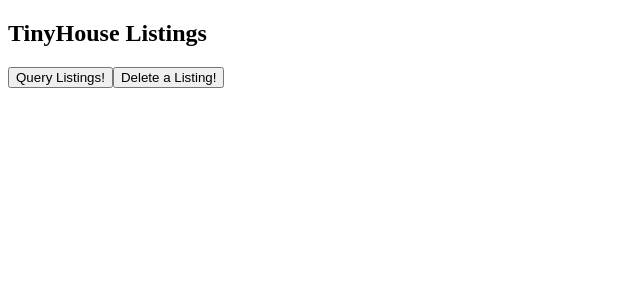
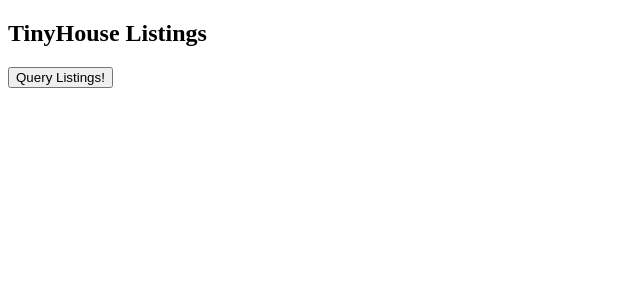
Before and after one commit to PattyHarris/TinyHouse, a React (Create React App) app in the folder client/: page / in a window 1280 px wide. Shown: the top 300 px of the page, without its empty margins (0-640 px from the left). Built offline with nearby package versions, Linux system fonts and the light colour scheme; the HTML template or start-up script is replaced by a standard one.

Commit message:
Addition of 'useState'
React hooks: using 'useState' to query and delete listings.  At the end of this lesson, the listings are displayed with a button to remove an individual listing.

```diff
--- a/client/src/sections/Listings/Listings.tsx
+++ b/client/src/sections/Listings/Listings.tsx
@@ -1,6 +1,9 @@
-import React from "react";
+import React, { useState } from "react";
 import { server } from "../../lib/api";
-import { DeleteListingData, DeleteListingVariables, ListingsData } from "./types";
+import { DeleteListingData,
+         DeleteListingVariables,
+         Listing,
+         ListingsData } from "./types";
 
 const LISTINGS = `
     query Listings {
@@ -31,32 +34,50 @@
 }
 
 export const Listings = ( { title }: Props ) => {
+
+    const [listings, setListings ] = useState<Listing[] | null>(null);
+
     const fetchListings = async () => {
         const { data } = await server.fetch<ListingsData>({
             query : LISTINGS
         });
-        console.log( data.listings );
+
+        setListings(data.listings);
     };
 
-    const deleteListing = async () => {
+    const deleteListing = async ( id: string ) => {
         const { data } = await server.fetch<
             DeleteListingData,
             DeleteListingVariables
         >({
             query : DELETE_LISTING,
             variables: {
-                id: '602475f66cdc2c5a6f97c84f'
+                id
             }
         });
 
-        console.log(data);
+        fetchListings();
     };
+
+    const listingsList  = listings ? (
+        <ul>
+            {listings.map(listing => {
+                return (
+                    <li key={listing.id}>{listing.title}{" "}
+                    <button onClick={() => deleteListing(listing.id)}>
+                        Delete
+                    </button>
+                    </li>
+                )
+            })}
+        </ul>
+    ) : null;
 
     return (
         <div>
             <h2>{title}</h2>
+            {listingsList}
             <button onClick={fetchListings}>Query Listings!</button>
-            <button onClick={deleteListing}>Delete a Listing!</button>
         </div>
     )
 
--- a/client/src/sections/Listings/types.ts
+++ b/client/src/sections/Listings/types.ts
@@ -1,4 +1,4 @@
-interface Listing {
+export interface Listing {
     id: string;
     title: string;
     image: string;
```
